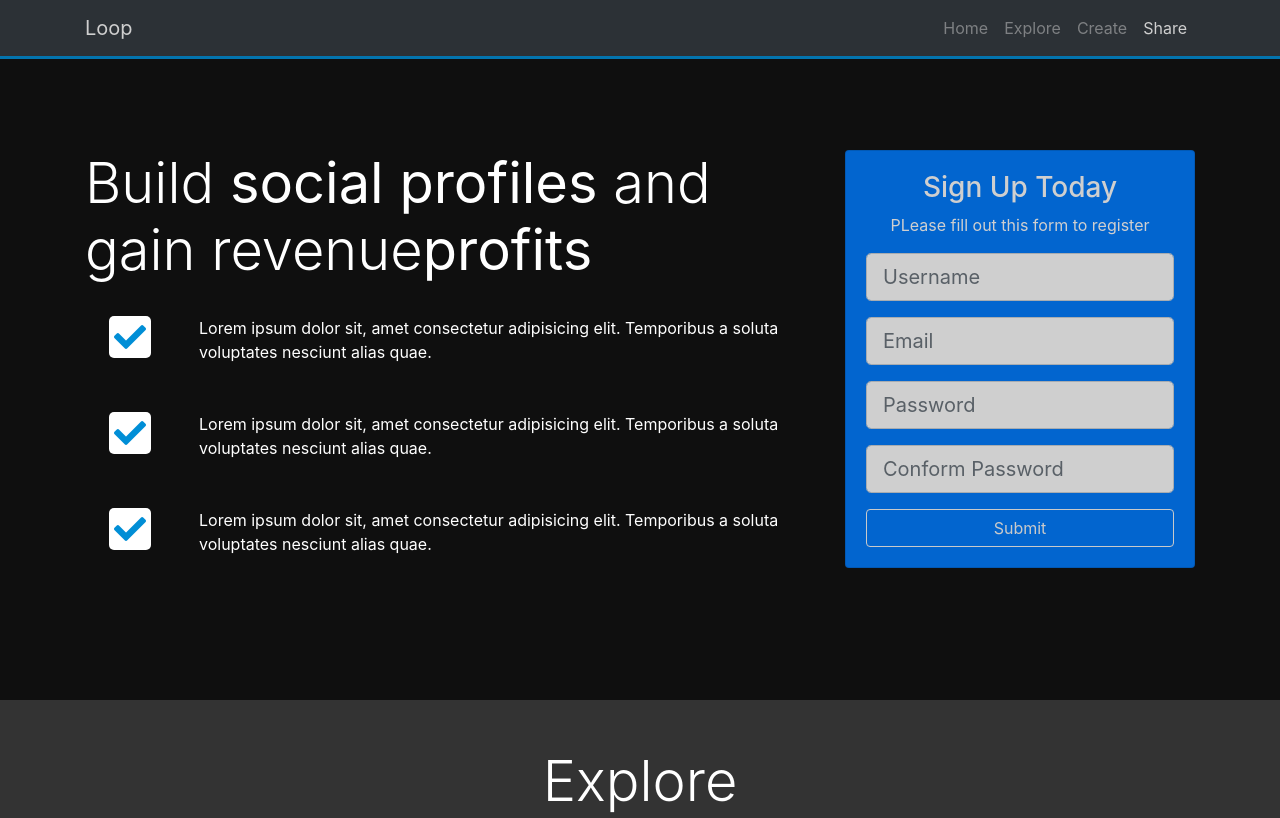
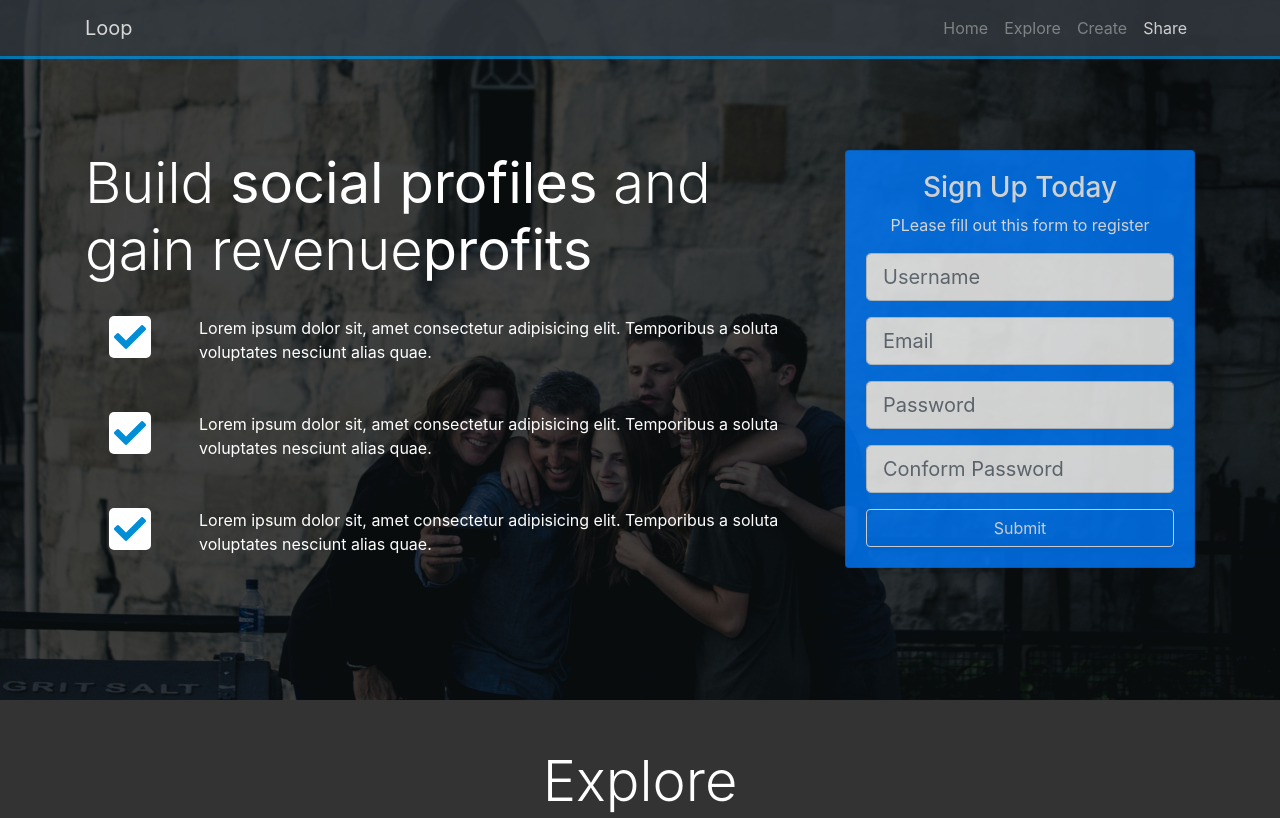
Before and after one commit to MoJavMo/Bootstrap-Udemy-Websites, a plain HTML site: page projects/looplab/index.html in a window 1280 px wide. Shown: the top 818 px of the page. Drawn offline with nearby package versions, Linux system fonts and the light colour scheme.

Commit message:
Update style.css

```diff
--- a/projects/looplab/css/style.css
+++ b/projects/looplab/css/style.css
@@ -9,7 +9,7 @@ body {
 }
 
 #home-section {
-  background: url(:/img/home.jpg);
+  background: url(../img/home.jpg);
   background-repeat: no-repeat;
   background-size: cover;
   background-attachment: fixed;
```
